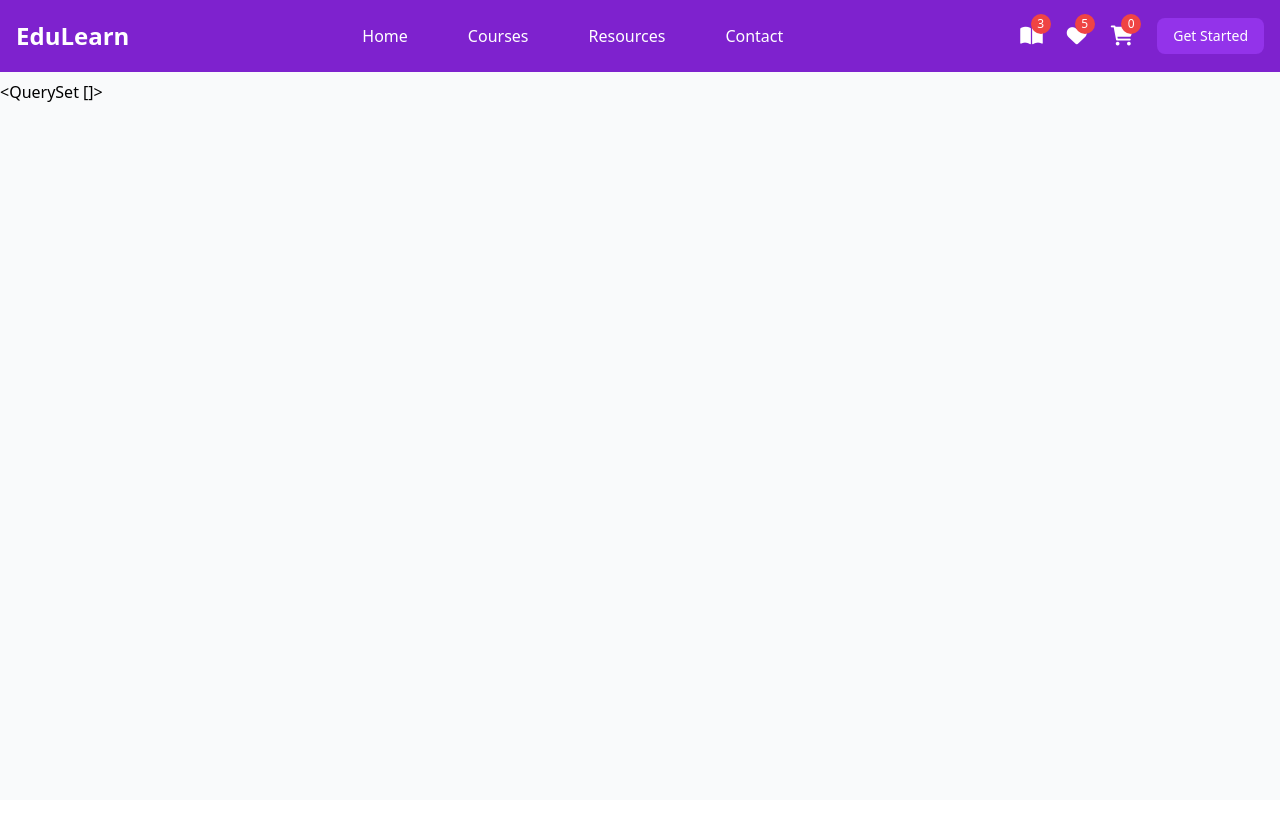
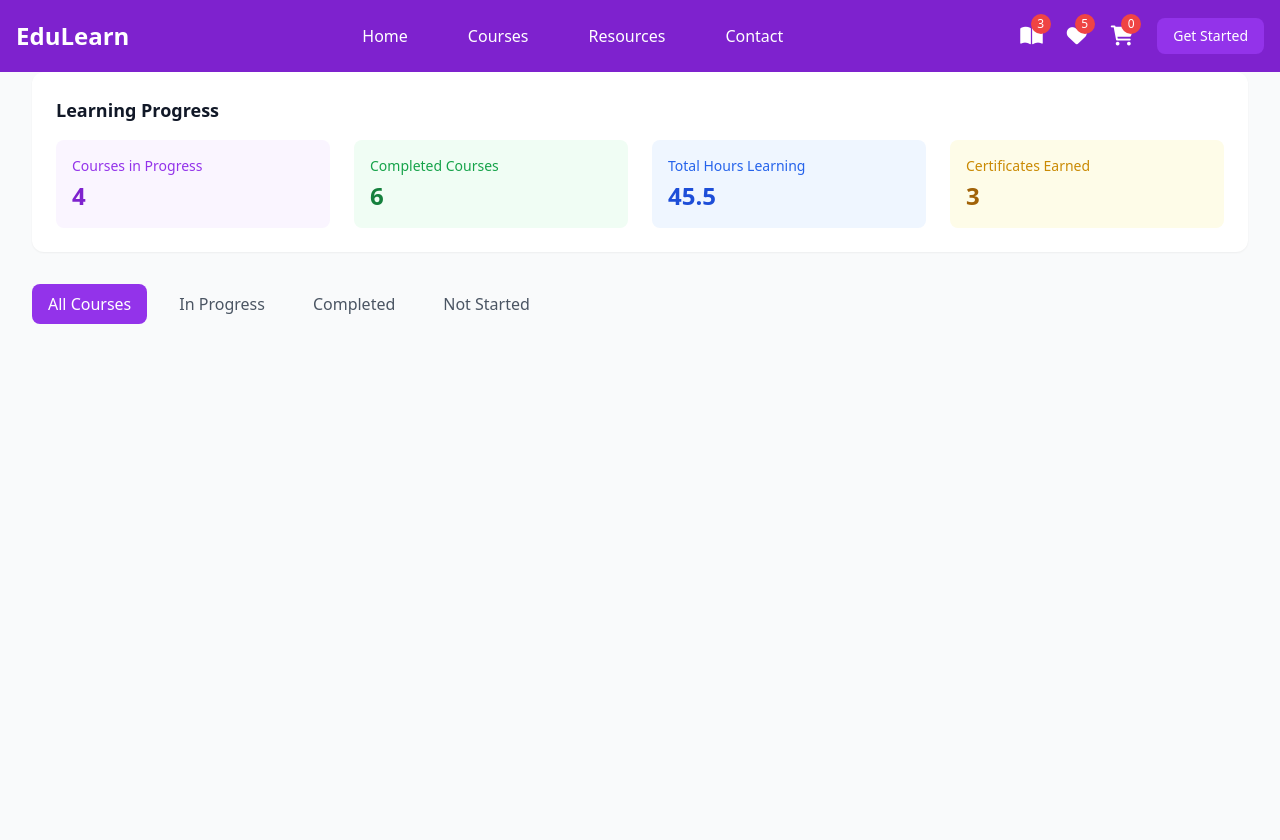
Before and after one commit to razeem07/CourseCloud, a Django app: page /student/mycourses/ in a window 1280 px wide. Before the commit the page ends 102 px from the top, so only its background shows below. Run offline with Django 5.2, Linux system fonts and the light colour scheme; a user stored in the database is signed in; data comes from the database, SQL or seed files in the repository; both versions use the stored data as it was after the commit; data that the repository does not hold is empty; some libraries are stand-ins or nearby versions.

Commit message:
lesson detail functionality, Rzp initialization

```diff
--- a/instructor/admin.py
+++ b/instructor/admin.py
@@ -1,14 +1,16 @@
 from django.contrib import admin
 from django.contrib.admin import sites
-from instructor.models import User, Category, Course, Module, Lesson,InstructorProfile
+from instructor.models import User, Category, Course, Module, Lesson,InstructorProfile,Order
 
 
 
 
 
+admin.site.register(Order)
 # Register User and Category
 admin.site.register(User)
 admin.site.register(Category)
+
 
 # Course Admin with Owner Auto-Assignment
 class CourseAdmin(admin.ModelAdmin):
--- a/student/templates/mycourses.html
+++ b/student/templates/mycourses.html
@@ -1,5 +1,94 @@
 {%extends 'base.html'%} {%block mainblock%}
 
-<div class="mt-20"></div>
+<div class="min-h-screen">
+  <!-- Header Section -->
 
-{{orders}} {%endblock%}
+  <!-- Main Content -->
+  <main class="max-w-7xl mx-auto px-4 sm:px-6 lg:px-8 py-8">
+    <!-- Progress Overview -->
+    <div class="bg-white rounded-xl shadow-sm p-6 mb-8">
+      <h2 class="text-lg font-semibold text-gray-900 mb-4">
+        Learning Progress
+      </h2>
+      <div class="grid grid-cols-1 md:grid-cols-4 gap-6">
+        <div class="bg-purple-50 rounded-lg p-4">
+          <p class="text-sm text-purple-600 mb-1">Courses in Progress</p>
+          <p class="text-2xl font-bold text-purple-700">4</p>
+        </div>
+        <div class="bg-green-50 rounded-lg p-4">
+          <p class="text-sm text-green-600 mb-1">Completed Courses</p>
+          <p class="text-2xl font-bold text-green-700">6</p>
+        </div>
+        <div class="bg-blue-50 rounded-lg p-4">
+          <p class="text-sm text-blue-600 mb-1">Total Hours Learning</p>
+          <p class="text-2xl font-bold text-blue-700">45.5</p>
+        </div>
+        <div class="bg-yellow-50 rounded-lg p-4">
+          <p class="text-sm text-yellow-600 mb-1">Certificates Earned</p>
+          <p class="text-2xl font-bold text-yellow-700">3</p>
+        </div>
+      </div>
+    </div>
+
+    <!-- Course Filters -->
+    <div class="flex items-center space-x-4 mb-6">
+      <button class="bg-purple-600 text-white px-4 py-2 rounded-lg">
+        All Courses
+      </button>
+      <button class="text-gray-600 hover:bg-gray-100 px-4 py-2 rounded-lg">
+        In Progress
+      </button>
+      <button class="text-gray-600 hover:bg-gray-100 px-4 py-2 rounded-lg">
+        Completed
+      </button>
+      <button class="text-gray-600 hover:bg-gray-100 px-4 py-2 rounded-lg">
+        Not Started
+      </button>
+    </div>
+
+    <!-- Course Grid -->
+    <div class="grid grid-cols-1 md:grid-cols-2 lg:grid-cols-3 gap-6">
+      <!-- Course Card 1 -->
+
+      {%for o in orders%} {%for c in o.course_objects.all%}
+
+      <div class="bg-white rounded-xl shadow-sm overflow-hidden">
+        <div class="relative">
+          <img
+            src="{{c.picture.url}}"
+            alt="Course thumbnail"
+            class="w-full h-48 object-cover"
+          />
+          <div
+            class="absolute top-4 right-4 bg-green-500 text-white text-xs px-2 py-1 rounded"
+          >
+            75% Complete
+          </div>
+        </div>
+        <div class="p-6">
+          <h3 class="text-lg font-semibold text-gray-900 mb-2">{{c.title}}</h3>
+          <p class="text-gray-600 text-sm mb-4">{{c.description}}</p>
+          <div class="flex items-center justify-between">
+            <div class="flex items-center">
+              <img
+                src="/api/placeholder/32/32"
+                alt="Instructor"
+                class="w-8 h-8 rounded-full"
+              />
+              <span class="ml-2 text-sm text-gray-600">{{c.owner}}</span>
+            </div>
+            <a
+              href="{%url 'lesson-detail' c.id%}"
+              class="text-purple-600 hover:text-purple-700 font-medium"
+              >Start Learning</a
+            >
+          </div>
+        </div>
+      </div>
+
+      {%endfor%} {%endfor%}
+    </div>
+  </main>
+</div>
+
+{%endblock%}
--- a/student/urls.py
+++ b/student/urls.py
@@ -12,5 +12,6 @@ urlpatterns=[
    path("cart/summary/",views.CartSummaryView.as_view(),name="cart-summary"),
    path("cart/<int:pk>/remove/",views.CartItemDeleteView.as_view(),name="cart-item-remove"),
    path("checkout/",views.CheckoutView.as_view(),name="checkout"),
-   path("mycourses/",views.MyCoursesView.as_view(),name="my-courses")
+   path("mycourses/",views.MyCoursesView.as_view(),name="my-courses"),
+   path("courses/<int:pk>/watch/",views.LessonDetailView.as_view(),name="lesson-detail"),
 ]
--- a/student/views.py
+++ b/student/views.py
@@ -8,9 +8,18 @@ from django.urls import reverse_lazy
 
 from django.contrib.auth import authenticate,login,logout
 
-from instructor.models import Course,Cart,Order
+from instructor.models import Course,Cart,Order,Lesson,Module
 
 from django.db.models import Sum
+
+
+import razorpay
+
+
+RZP_KEY_ID = "rzp_test_Y7sGikK5i973t2"
+
+RZP_KEY_SECRET="qszlYhnYkYlosCluUfrlKOtU"
+
 
 
 # Create your views here
@@ -68,7 +77,12 @@ class IndexView(View):
 
         all_courses=Course.objects.all()
 
-        return render(request,"index.html",{"courses":all_courses})
+        purchased_courses=Order.objects.filter(student=request.user).values_list("course_objects",flat=True)
+
+        print("=============",purchased_courses)
+
+
+        return render(request,"index.html",{"courses":all_courses,"purchased_courses": purchased_courses})
 
 
 
@@ -148,6 +162,16 @@ class CheckoutView(View):
         order_instance.save()
 
 
+        if order_total>0:
+            # authenticate
+            client = razorpay.Client(auth=(RZP_KEY_ID, RZP_KEY_SECRET))
+            # create a order
+            data = { "amount": int(order_total*100), "currency": "INR", "receipt": "order_rcptid_11" }
+            payment = client.order.create(data=data)
+            print(payment,"=============")
+
+
+
         return redirect("index")
 
 
@@ -159,3 +183,48 @@ class MyCoursesView(View):
          qs = request.user.purchase.all()
 
          return render(request,"mycourses.html",{"orders": qs})
+
+
+#localhost:8000/students/courses/1/watch?module=1&lesson5
+
+#?- optional query parameter
+
+class LessonDetailView(View):
+
+    def get(self,request,*args,**kwargs):
+
+        course_id=kwargs.get("pk")
+
+        course_instance=Course.objects.get(id=course_id)
+
+       # extracting lesson
+
+       #request.GET={"module 2",lesson:5}
+
+        # if "module" in request.GET:
+
+        #     module_id = request.GET.get("module")
+
+        # else:
+
+        #     module_id =1
+
+        # if "lesson" in request.GET:
+
+        #     lesson_id = request.GET.get("lesson")
+
+        # else:
+
+        #     lesson_id =1
+
+        # or
+
+        module_id=request.GET.get("module") if "module" in request.GET else course_instance.modules.first().id
+
+        module_instance= Module.objects.get(id=module_id,course_object=course_instance)
+
+        lesson_id=request.GET.get("lesson") if "lesson" in request.GET else module_instance.lessons.first().id
+
+        lesson_instance=Lesson.objects.get(id=lesson_id,module_object=module_instance)
+
+        return render(request,"lesson_detail.html",{"coursedetail":course_instance,"lesson": lesson_instance})
```
Also changed, not shown: student/templates/index.html (+12 -0 lines), student/templates/lesson_detail.html (added, +97 -0 lines), db.sqlite3.
